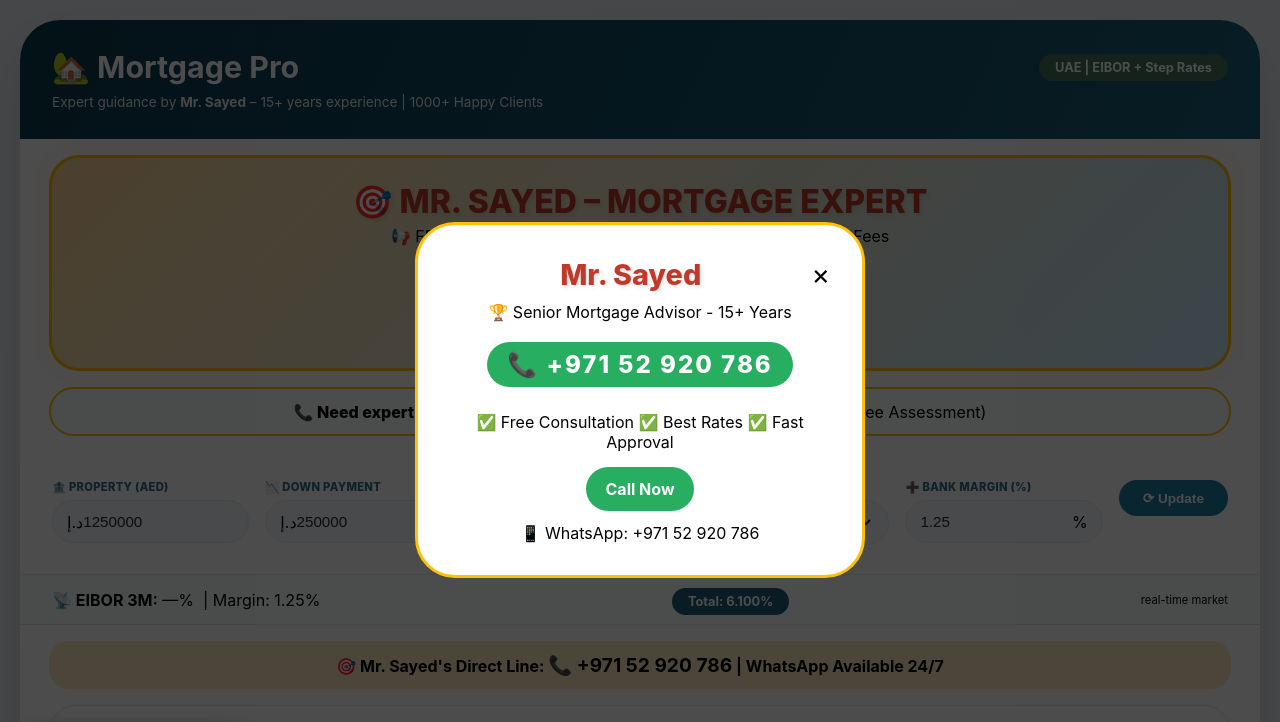
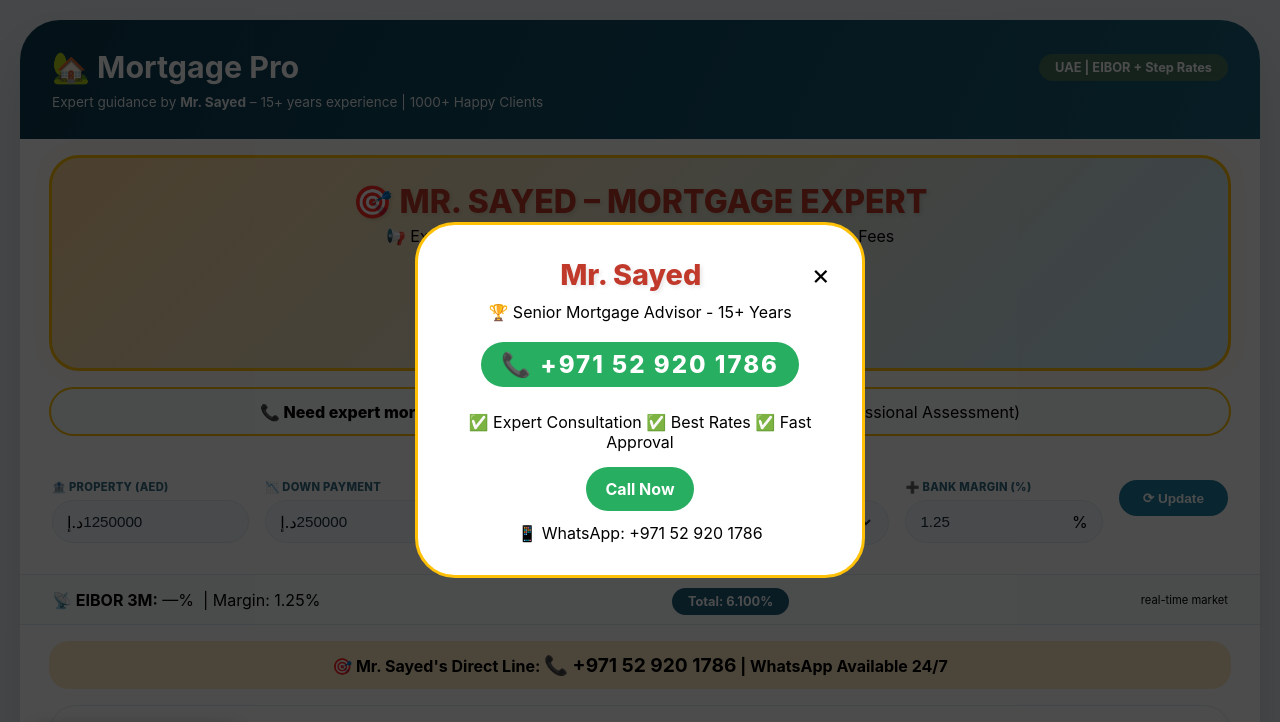
Before and after one commit to Buyukofficial/amort, a plain HTML site: page index.html in a window 1280 px wide. Shown: the top 722 px of the page. Drawn offline with nearby package versions, Linux system fonts and the light colour scheme.

Commit message:
Add files via upload

```diff
--- a/index.html
+++ b/index.html
@@ -211,7 +211,7 @@
     .btn-primary:hover { background: #0e6583; transform: translateY(-1px); }
     .btn-secondary { background: #eef3f7; color: #2a5f74; border: 1px solid #cde0e8; }
 
-    /* Step & Prepay Panels - Clean consistent styling */
+    /* Step & Prepay Panels */
     .step-rate-panel, .prepay-master {
       background: var(--step-bg);
       margin: 1rem 1.8rem;
@@ -340,24 +340,24 @@
 </head>
 <body>
 
-<!-- FLOATING CONTACT BUTTON -->
-<a href="tel:+97152920786" class="floating-contact">
+<!-- FLOATING CONTACT BUTTON with corrected number -->
+<a href="tel:+971529201786" class="floating-contact">
   📞 Call Mr. Sayed Now
 </a>
 
 <!-- THEME TOGGLE -->
 <button class="theme-toggle" id="themeToggleBtn">🌓 Dark / Light Mode</button>
 
-<!-- POPUP MODAL -->
+<!-- POPUP MODAL with corrected number -->
 <div id="contactPopup" class="popup-modal">
   <div class="popup-content">
     <span class="close-popup" id="closePopupBtn">&times;</span>
     <div class="sayed-name" style="font-size:1.8rem;">Mr. Sayed</div>
     <div style="font-size: 1rem; margin: 10px 0;">🏆 Senior Mortgage Advisor - 15+ Years</div>
-    <div class="sayed-phone" style="font-size:1.5rem; padding:8px 20px;">📞 +971 52 920 786</div>
-    <div style="margin: 15px 0;">✅ Free Consultation ✅ Best Rates ✅ Fast Approval</div>
-    <a href="tel:+97152920786" style="background:#27ae60; color:white; padding:12px 20px; border-radius:40px; text-decoration:none; display:inline-block; font-weight:700;">Call Now</a>
-    <div style="margin-top: 12px;">📱 WhatsApp: +971 52 920 786</div>
+    <div class="sayed-phone" style="font-size:1.5rem; padding:8px 20px;">📞 +971 52 920 1786</div>
+    <div style="margin: 15px 0;">✅ Expert Consultation ✅ Best Rates ✅ Fast Approval</div>
+    <a href="tel:+971529201786" style="background:#27ae60; color:white; padding:12px 20px; border-radius:40px; text-decoration:none; display:inline-block; font-weight:700;">Call Now</a>
+    <div style="margin-top: 12px;">📱 WhatsApp: +971 52 920 1786</div>
   </div>
 </div>
 
@@ -368,17 +368,17 @@
     <div class="sub">Expert guidance by <strong>Mr. Sayed</strong> – 15+ years experience | 1000+ Happy Clients</div>
   </div>
 
-  <!-- SAYED SECTION 1 - Main Hero -->
+  <!-- SAYED SECTION 1 - Main Hero (No "free" word) -->
   <div class="sayed-hero">
     <div class="sayed-name">🎯 MR. SAYED – MORTGAGE EXPERT</div>
-    <div style="font-size:1rem; margin:5px;">📢 FREE Consultation | Best Rates Guaranteed | Zero Hidden Fees</div>
-    <div class="sayed-phone">📞 +971 52 920 786</div>
-    <div style="font-size:0.9rem;">💬 WhatsApp: +971 52 920 786 | 24/7 Support</div>
+    <div style="font-size:1rem; margin:5px;">📢 Expert Consultation | Best Rates Guaranteed | Zero Hidden Fees</div>
+    <div class="sayed-phone">📞 +971 52 920 1786</div>
+    <div style="font-size:0.9rem;">💬 WhatsApp: +971 52 920 1786 | 24/7 Support</div>
   </div>
 
-  <!-- SAYED SECTION 2 - Mini Banner -->
+  <!-- SAYED SECTION 2 - Mini Banner (No "free" word) -->
   <div style="margin: 0 1.8rem 1rem 1.8rem; background: var(--panel-bg); border-radius: 28px; padding: 12px 20px; text-align: center; border: 2px solid #ffc107;">
-    <span style="font-weight:800;">📞 Need expert mortgage advice?</span> <strong style="color:#c0392b; font-size:1.1rem;">Call Mr. Sayed: +971 52 920 786</strong> (Free Assessment)
+    <span style="font-weight:800;">📞 Need expert mortgage advice?</span> <strong style="color:#c0392b; font-size:1.1rem;">Call Mr. Sayed: +971 52 920 1786</strong> (Professional Assessment)
   </div>
 
   <div class="input-grid">
@@ -397,9 +397,9 @@
     <div id="eiborTimestamp" style="font-size:0.7rem;">real-time market</div>
   </div>
 
-  <!-- SAYED SECTION 3 -->
+  <!-- SAYED SECTION 3 (No "free" word) -->
   <div style="background: #ffebc2; margin: 1rem 1.8rem; border-radius: 20px; padding: 12px; text-align: center; font-weight:700;">
-    🎯 <strong>Mr. Sayed's Direct Line:</strong> <span style="font-size:1.2rem;">📞 +971 52 920 786</span> | WhatsApp Available 24/7
+    🎯 <strong>Mr. Sayed's Direct Line:</strong> <span style="font-size:1.2rem;">📞 +971 52 920 1786</span> | WhatsApp Available 24/7
   </div>
 
   <!-- STEP RATES PANEL -->
@@ -444,14 +444,14 @@
       </table>
     </div>
 
-    <!-- SAYED SECTION 4 - Bottom -->
+    <!-- SAYED SECTION 4 - Bottom (No "free" word) -->
     <div class="sayed-hero" style="margin: 2rem 0 1rem 0;">
       <div class="sayed-name">🏆 MR. SAYED – YOUR MORTGAGE PARTNER</div>
       <div style="font-size:1rem;">📞 Call or WhatsApp for Personalized Guidance</div>
-      <div class="sayed-phone">📞 +971 52 920 786</div>
-      <div style="font-size:0.9rem; margin-top:10px;">✅ Free Eligibility Check ✅ Document Assistance ✅ Fast Approvals</div>
+      <div class="sayed-phone">📞 +971 52 920 1786</div>
+      <div style="font-size:0.9rem; margin-top:10px;">✅ Eligibility Check ✅ Document Assistance ✅ Fast Approvals</div>
     </div>
-    <div class="footer-note">* EIBOR simulated market movement. For expert mortgage advice, contact Mr. Sayed: +971 52 920 786</div>
+    <div class="footer-note">* EIBOR simulated market movement. For expert mortgage advice, contact Mr. Sayed: +971 52 920 1786</div>
   </div>
 </div>
 
```
